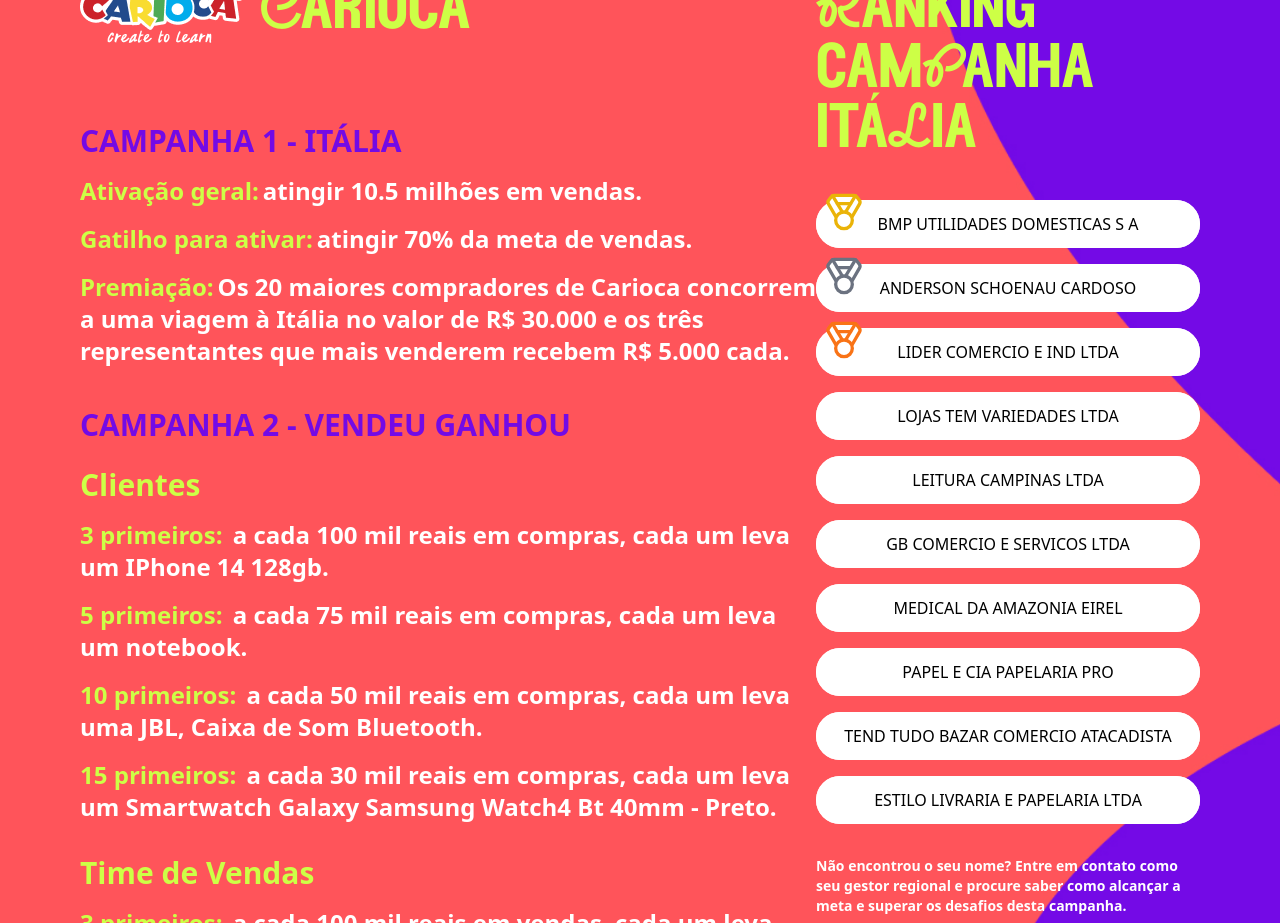
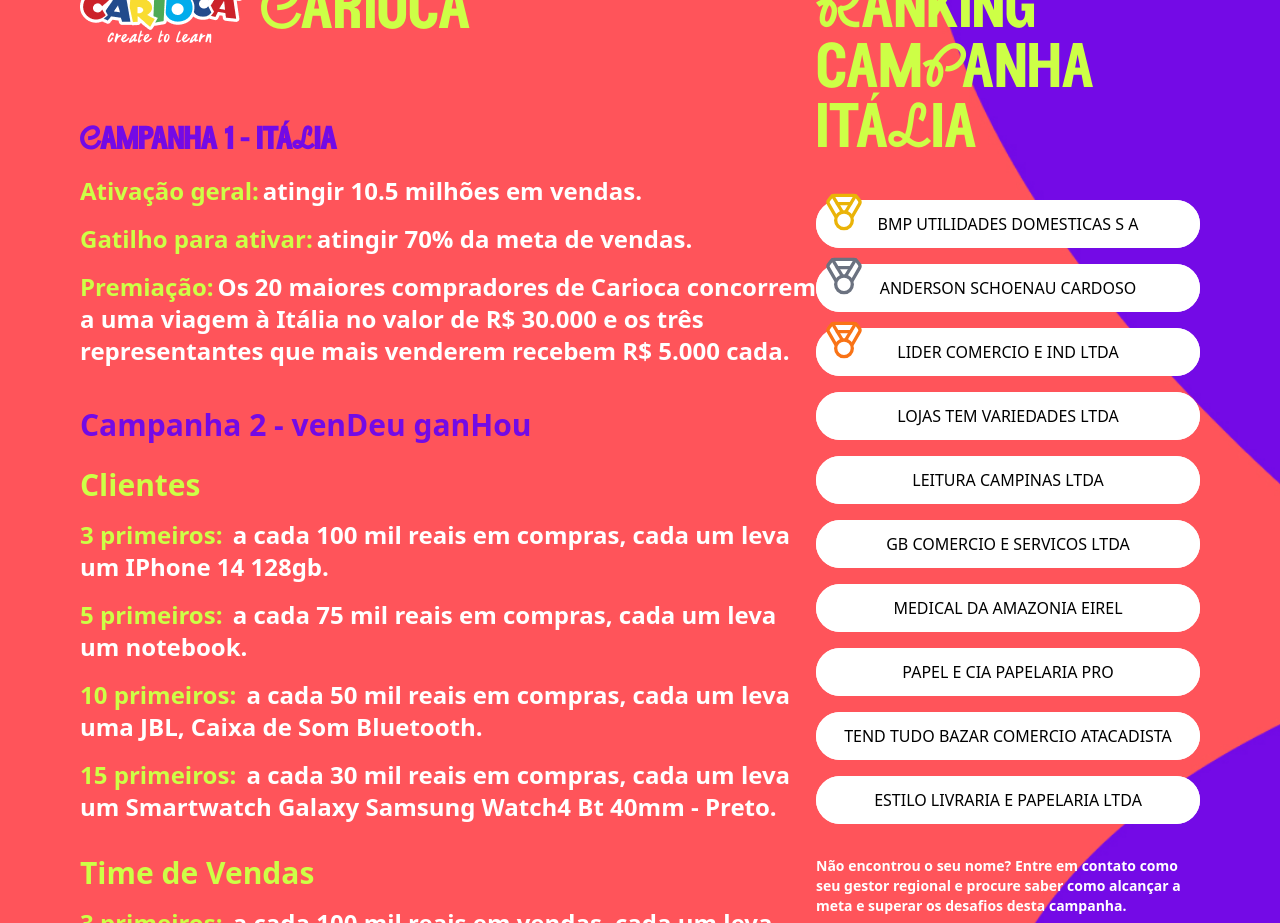
Before and after one commit to guimaya/animativa, a Next.js app: page / in a window 1280 px wide. Shown: the part 1820-2743 px from the top of the page. Built offline with nearby package versions, Linux system fonts and the light colour scheme.

Commit message:
section margin

```diff
--- a/src/components/carioca-section.tsx
+++ b/src/components/carioca-section.tsx
@@ -19,7 +19,7 @@
           </div>
           <div className="space-y-10 px-2 text-2xl font-semibold sm:px-0 [&_b]:mr-1 [&_b]:text-custom-green">
             <div className="mb-10 space-y-4">
-              <h3 className="text-3xl text-custom-purple">CAMPANHA 1 - ITÁLIA</h3>
+              <h3 className="font-heading text-3xl text-custom-purple">Campanha 1 - itáLia</h3>
               <p>
                 <b>Ativação geral:</b>
                 atingir 10.5 milhões em vendas.
@@ -35,7 +35,7 @@
               </p>
             </div>
             <div className="space-y-4">
-              <h3 className="text-3xl text-custom-purple">CAMPANHA 2 - VENDEU GANHOU</h3>
+              <h3 className="text-3xl text-custom-purple">Campanha 2 - venDeu ganHou</h3>
               <p className="pt-2 text-3xl font-bold text-custom-green">Clientes</p>
               <p>
                 <b>3 primeiros:</b> a cada 100 mil reais em compras, cada um leva um IPhone 14 128gb.
```
